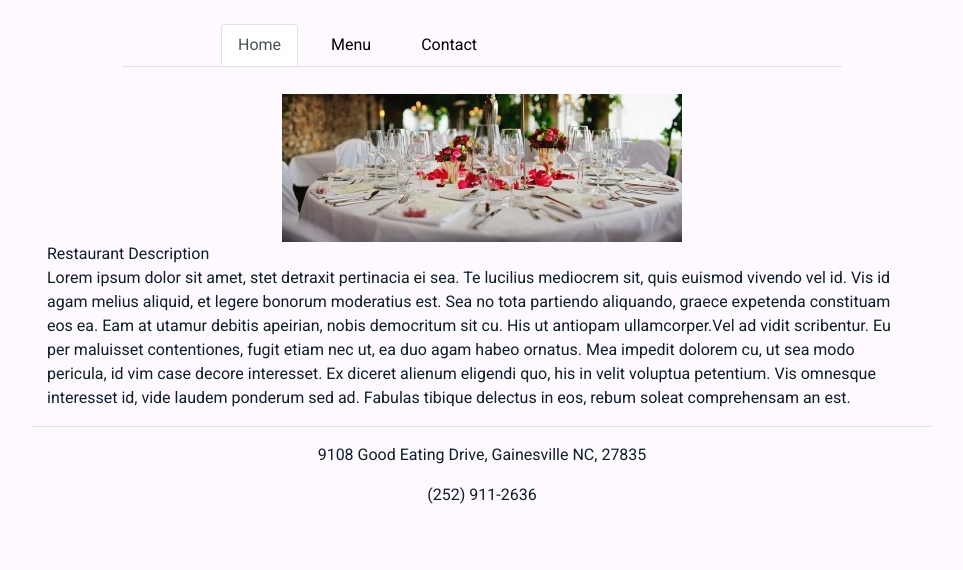
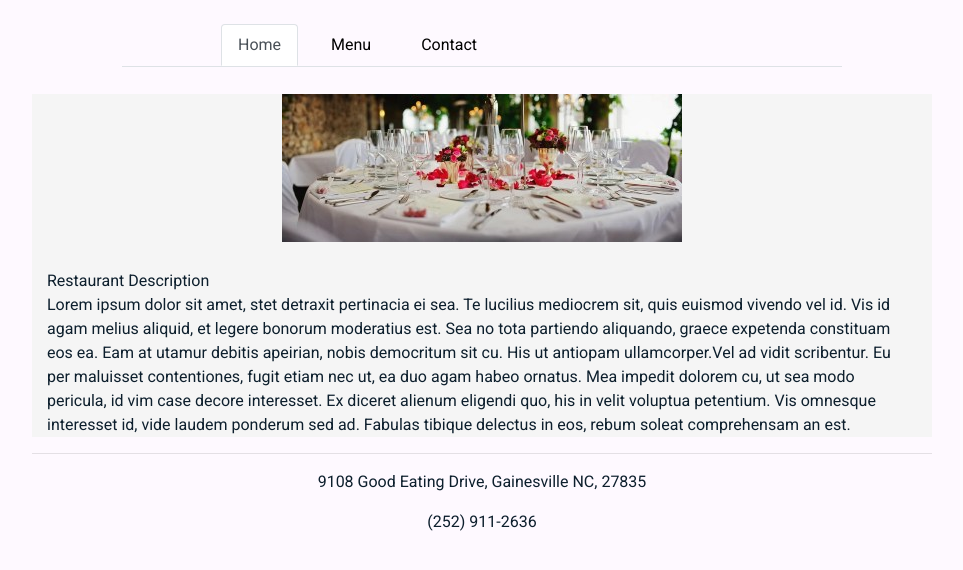
Before and after one commit to codingforkicks/introtowebdev, a plain HTML site: page restaurant-bootstrap/index.html in a window 1280 px wide. Shown: the part 84-654 px from the top of the page, without its empty margins (158-1121 px from the left). Drawn offline with nearby package versions, Linux system fonts and the light colour scheme.

Commit message:
completed home page per instructions

```diff
--- a/restaurant-bootstrap/index.html
+++ b/restaurant-bootstrap/index.html
@@ -21,8 +21,11 @@ Most recent revision: 4/23/20
          <a class="nav-link" href="contact.html">Contact</a>
       </nav>
 
-      <img src="images/long-table-setting-400by150.jpg" alt="dinning room table" style="display: block; margin: auto;" />
-      <section class="container">
+      <div class="container" style="margin: auto; padding-bottom: 3%; background-color: #f5f5f5;">
+         <img src="images/long-table-setting-400by150.jpg" alt="dinning room table" style="display: block; margin: auto;" />
+      </div>
+
+      <section class="container homepage-content">
          <p>Restaurant Description<br />
          Lorem ipsum dolor sit amet, stet detraxit pertinacia ei sea. Te lucilius mediocrem sit, quis euismod vivendo vel id. Vis id agam melius aliquid, et legere bonorum moderatius est. Sea no tota partiendo aliquando, graece expetenda constituam eos ea. Eam at utamur debitis apeirian, nobis democritum sit cu. His ut antiopam ullamcorper.Vel ad vidit scribentur. Eu per maluisset contentiones, fugit etiam nec ut, ea duo agam habeo ornatus. Mea impedit dolorem cu, ut sea modo pericula, id vim case decore interesset. Ex diceret alienum eligendi quo, his in velit voluptua petentium. Vis omnesque interesset id, vide laudem ponderum sed ad. Fabulas tibique delectus in eos, rebum soleat comprehensam an est.</p>
       </section>
--- a/restaurant-bootstrap/style/restaurantStyles.css
+++ b/restaurant-bootstrap/style/restaurantStyles.css
@@ -34,3 +34,6 @@ nav a:hover {
 nav a:visited {
    color:#dd1ddd;
 }
+.homepage-content {
+   background-color: #f5f5f5;
+}
```
